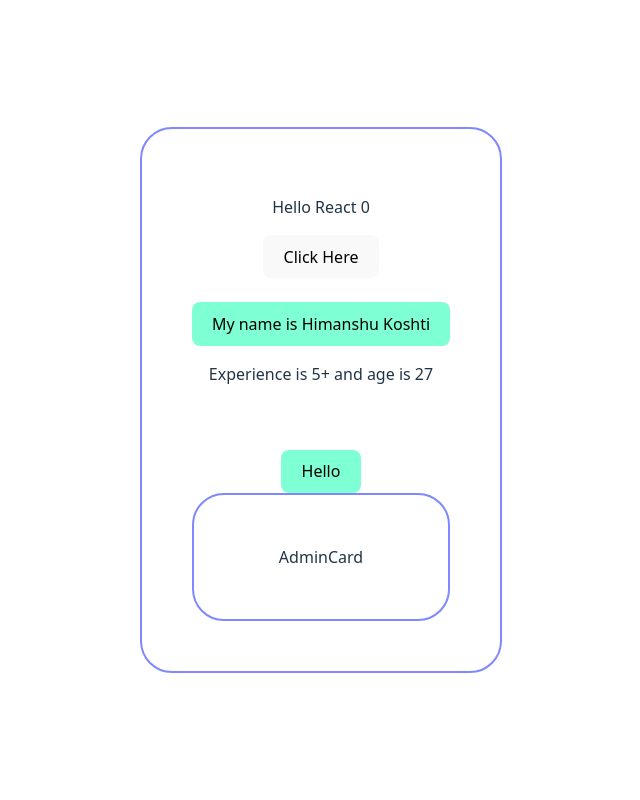
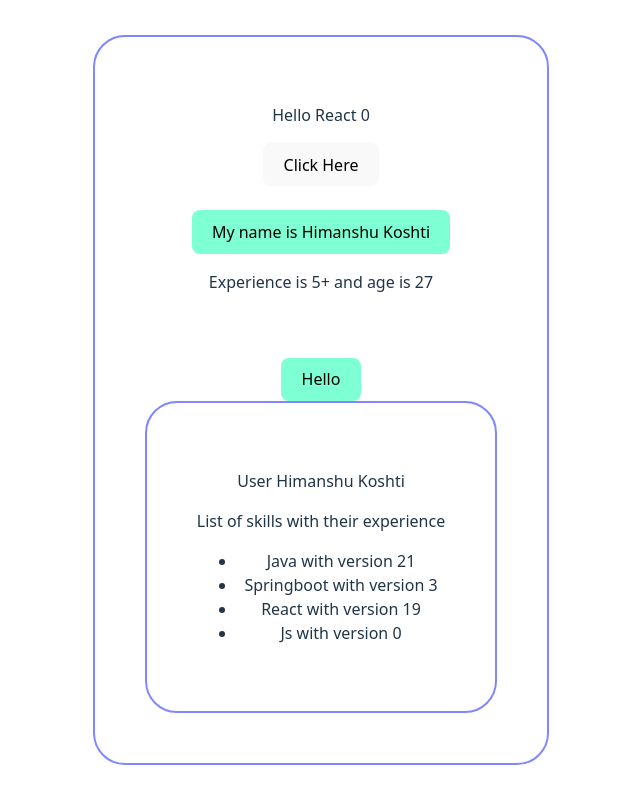
Before and after one commit to Himanshu-Koshti-lab/ReactLearning, a React (Vite) app in the folder reactLearningPoint/: page / in a window 1280 px wide. Shown: the whole page, without its empty margins (319-959 px from the left). Built offline with nearby package versions, Linux system fonts and the light colour scheme.

Commit message:
map in js

```diff
--- a/reactLearningPoint/src/App.jsx
+++ b/reactLearningPoint/src/App.jsx
@@ -7,7 +7,7 @@ import UserCard from './UserCard';
 function App() {
   const [count, setCount] = useState(0)
 
-  let isAdmin = true;
+  let isAdmin = false;
 
   let showCard = <UserCard />
 
--- a/reactLearningPoint/src/UserCard.jsx
+++ b/reactLearningPoint/src/UserCard.jsx
@@ -1,7 +1,25 @@
-import React from 'react'
+import React, { version } from 'react'
 
 export default function UserCard() {
+
+    let name = "Himanshu Koshti";
+
+    let explist = [
+        {skill: 'Java', version: 21},
+        {skill: 'Springboot', version: 3},
+        {skill: 'React', version: 19},
+        {skill: 'Js', version: 0},
+    ]
+
+    const listItems = explist.map(title =>
+        <li key={title.skill}> {title.skill} with version {title.version}</li>
+    )
+
   return (
-    <div className='card'>UserCard</div>
+    <div className='card'>
+        <p>User {name}</p>
+        <p>List of skills with their experience</p>
+        <ul>{listItems}</ul>
+    </div>
   )
 }
```
